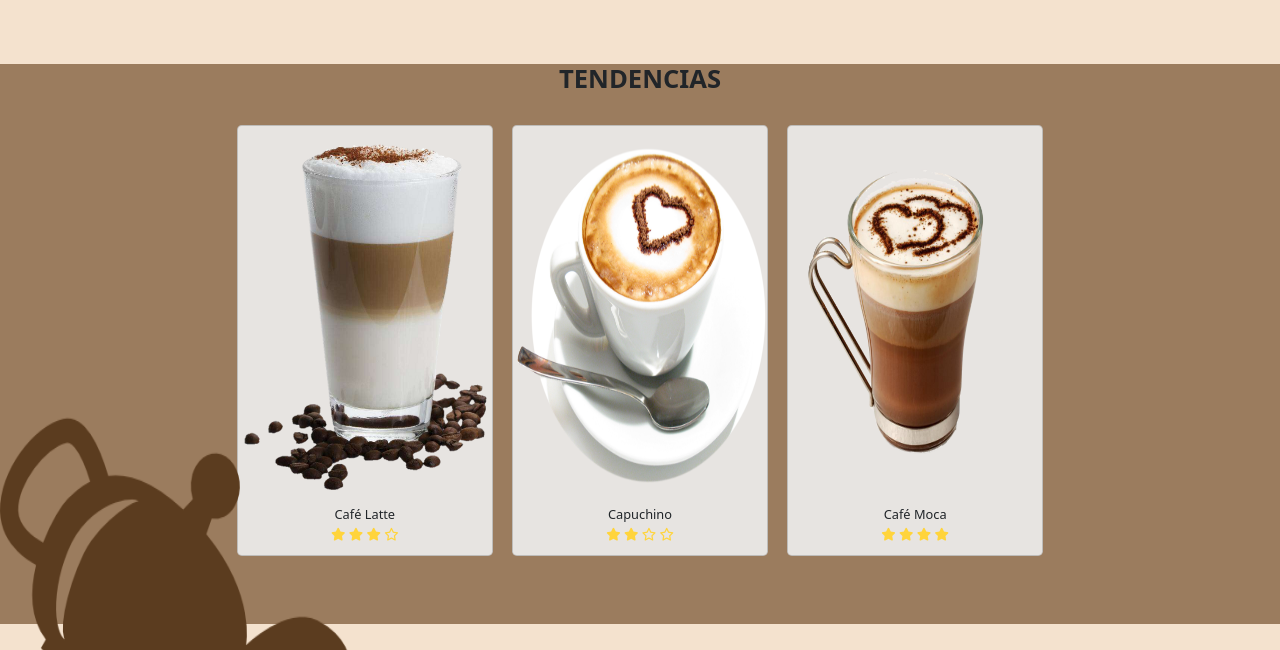
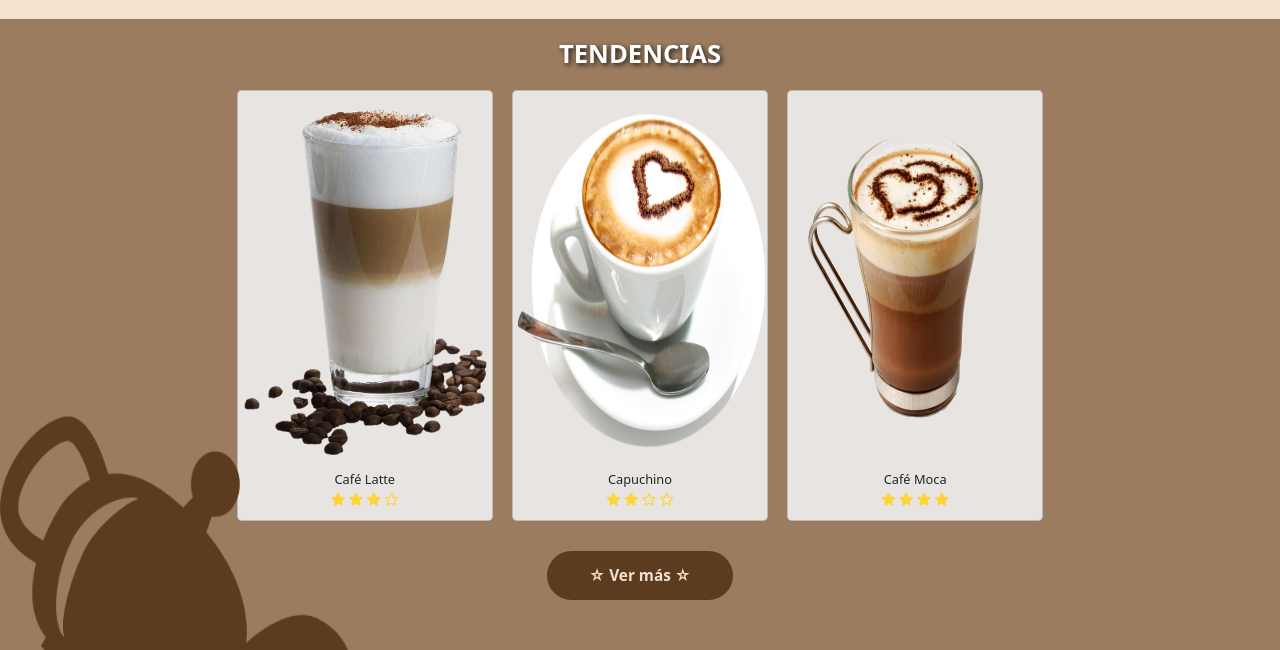
Before and after one commit to FFabianaB/Caffee-CAC, a plain HTML site: page index.html in a window 1280 px wide. Shown: the part 840-1490 px from the top of the page. Drawn offline with nearby package versions, Linux system fonts and the light colour scheme; a web font is replaced by a local one.

Commit message:
index btn

```diff
--- a/index.html
+++ b/index.html
@@ -205,6 +205,9 @@
           </div>
         </div>
       </div>
+      <div class="botonTendencias">
+        <a href="pages/productos.html" class="btnn"> ☆ Ver más ☆</a>
+      </div>
     </section>
 
 
--- a/styles/style.css
+++ b/styles/style.css
@@ -5,6 +5,9 @@
   --color-hover: rgba(207, 142, 45, 0.576);
   --color-iniciarSesion: #9b7d5e;
   --color-fondo: #f4e2ce;
+
+  --btons: #5b3c1f;
+  --btonstext: #f4e2ce;
 }
 
 html {
@@ -21,7 +24,7 @@ body {
 }
 main {
   flex: 1;
-  margin-bottom: 20rem;
+  margin-bottom: 14rem;
 }
 .header {
   margin: 0;
@@ -64,6 +67,7 @@ main {
 /* ********************************** */
 /*             Carrusel               */
 /* ********************************** */
+
 .container a {
   margin-top: 6px;
 }
@@ -94,12 +98,15 @@ main {
   height: 37rem;
   min-height: 95vh;
 }
+
+
 /* ********************************** */
 /*              CARDS                 */
 /* ********************************** */
-#tendencias {
-  margin-top: 5rem;
+#tendencias{
+  height: 85vh;
 }
+
 .cards {
   background-image: url(../IMG/granos\ png.png);
   background-size: contain;
@@ -126,29 +133,39 @@ main {
 }
 
 .title {
+  color:white;
   text-align: center;
   font-size: 2rem;
   font-weight: 700;
-  margin-bottom: 30px;
+  padding: 20px;
+  text-shadow: 2px 2px 5px rgba(25, 25, 25, 0.949);
 }
 
-
-.new {
-  display: inline;
-  width: 10vw;
+.botonTendencias{
   display: flex;
-
   justify-content: center;
-  background-color: chartreuse;
-}
-.new div {
-  text-align: center;
-  width: 40%;
-  background-color: #7758316b;
-  border-radius: 2%;
-  margin-bottom: 100px;
+  margin-top: 30px;
 }
 
+.btnn {
+  display: inline-block;
+ font-size: larger;
+
+  border: 2px solid var(--btons);
+  color: var(--btonstext);
+  text-decoration: none;
+  font-weight: bold;
+  background: var(--btons);
+
+
+  padding: 15px 40px;
+  border-radius: 50px;
+}
+.btnn:hover {
+  background: rgba(0, 0, 0, 0.194);
+
+  color: #f4e2ce;
+}
 
 /* ********************************** */
 /*          MediaQuerys               */
```
Also changed, not shown: pages/productos.html (+4 -1 lines), styles/style-productos.css (+11 -1 lines).
